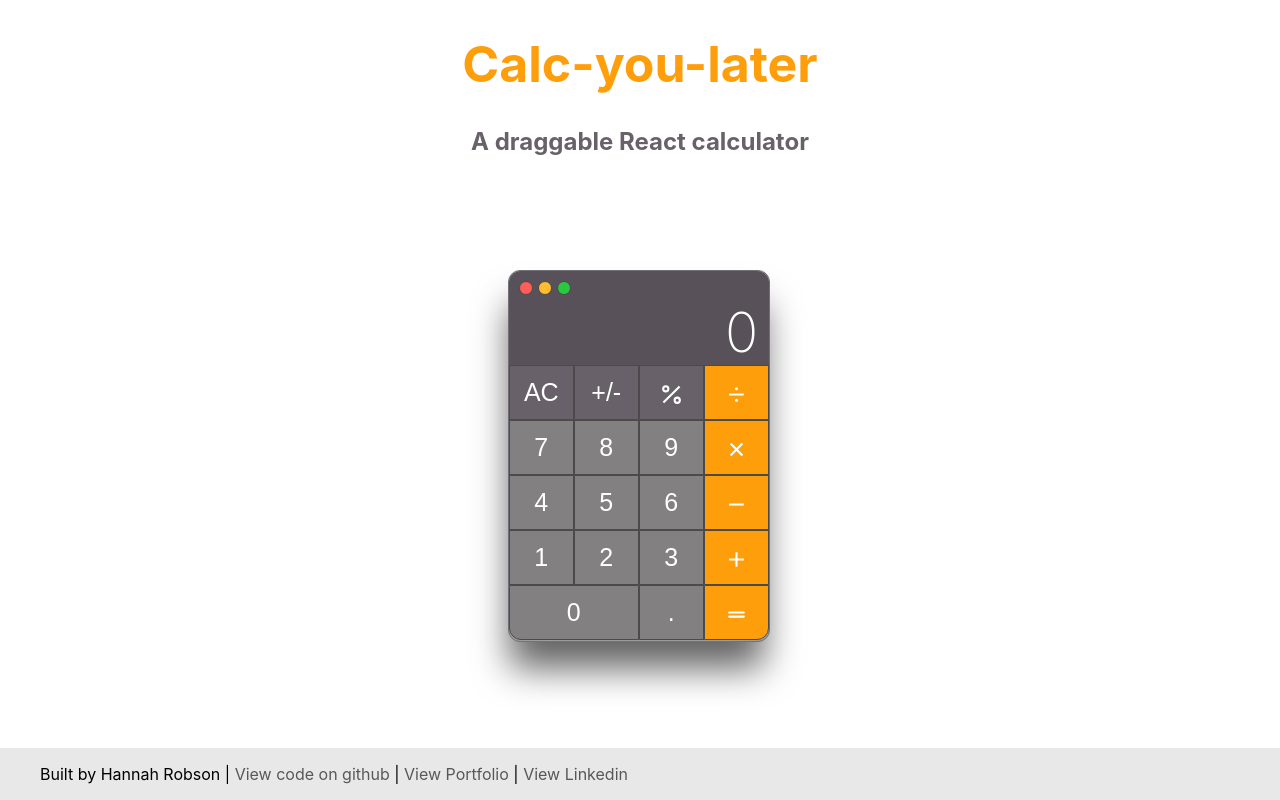
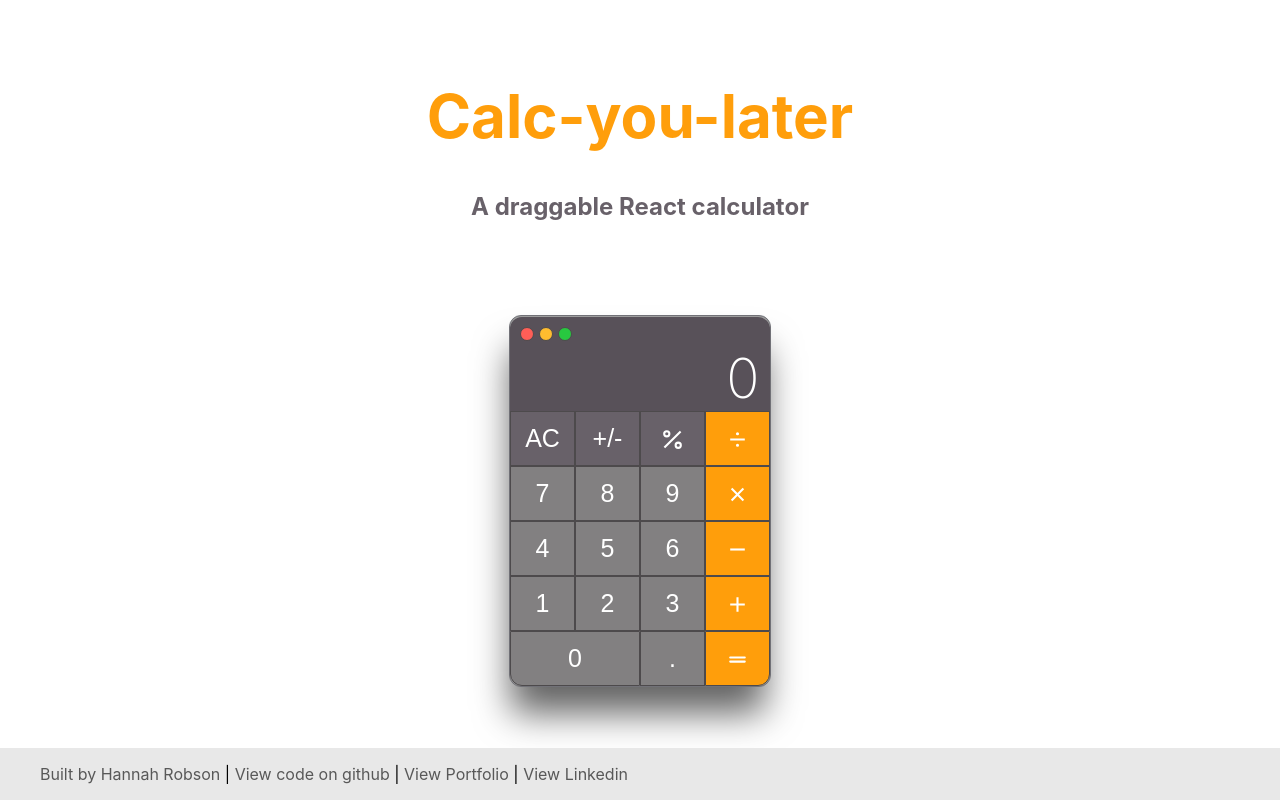
Before and after one commit to hannah-victoria-robson/react-calculator, a React (Create React App) app: page / in a window 1280 px wide. Built offline with nearby package versions, Linux system fonts and the light colour scheme.

Commit message:
fix layout for all browsers

```diff
--- a/src/App.css
+++ b/src/App.css
@@ -1,16 +1,12 @@
-.calc-container {
-	margin: 100px;
-}
-
 /* ---- Page heading ---- */
 header {
-	margin: 30px;
-	margin-bottom: 100px;
+	margin-top: 80px;
+	margin-bottom: 80px;
 }
 
 h1 {
 	text-align: center;
-	font-size: 50px;
+	font-size: 60px;
 	color: #ff9e0b;
 }
 
@@ -29,7 +25,7 @@ h4 {
 	position: absolute;
 	cursor: move;
 	color: black;
-	max-width: 215px;
+	max-width: 400px;
 	border-radius: 5px;
 	padding: 1em;
 	margin: auto;
@@ -39,12 +35,10 @@ h4 {
 /* ---- Parent element ---- */
 
 .calc-parent {
-	display: grid;
-	grid-template: 1fr / 1fr 360px 1fr;
-	background-color: #1c1c2a;
-	/* height: 500px; */
+	height: 400px;
+	display: flex;
+	justify-content: center;
 	align-items: center;
-	justify-items: center;
 }
 /* ---- Calculator grid ---- */
 .calculator {
@@ -59,8 +53,6 @@ h4 {
 	grid-template: repeat(1fr, 7) repeat(1fr, 5);
 	width: fit-content;
 	grid-area: 1 / 2 / 2 / 3;
-	/* position: relative;
-	right: 50px; */
 	z-index: 2;
 }
 
@@ -116,7 +108,6 @@ h4 {
 
 .output-text {
 	padding-right: 15px;
-	/* font-size: 55px; */
 }
 
 .AC {
@@ -271,9 +262,7 @@ li {
 li + li::before {
 	content: ' | ';
 }
-/* .footer-list-item {
-	/* padding: 3px; */
-*/ .built-by {
+.built-by {
 	color: #585858;
 }
 
--- a/src/App.jsx
+++ b/src/App.jsx
@@ -14,12 +14,7 @@ function App() {
 			<Header />
 			<main>
 				<div className="calc-parent">
-					<>{/* <section className="calc-frame" id="border"></section> */}</>
-					<Draggable
-						handle="#handle"
-						data-testid="draggable"
-						defaultPosition={{ x: -125, y: 200 }}
-					>
+					<Draggable id="drag" handle="#handle" data-testid="draggable">
 						<div className="box">
 							<Calculator id="calc" />
 						</div>
```
